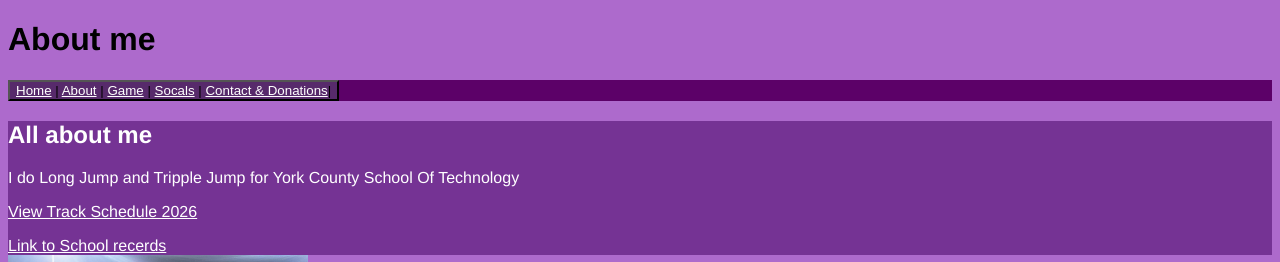
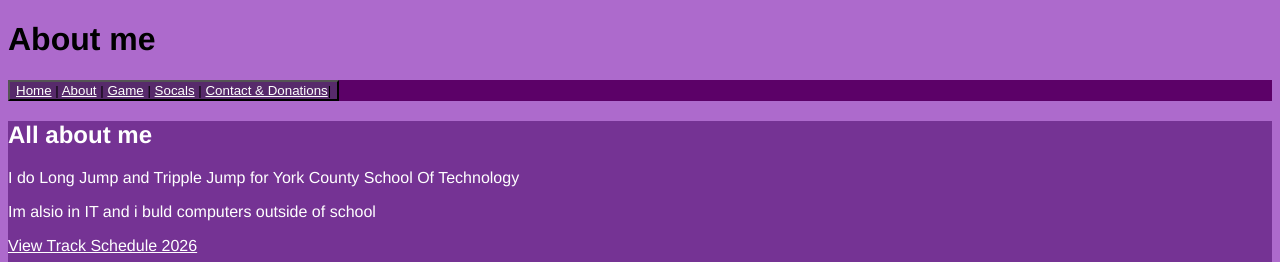
Before and after one commit to MasonGross211/MasonGross211.github.io, a plain HTML site: page about.html in a window 1280 px wide. Shown: the top 262 px of the page. Drawn offline with Linux system fonts and the light colour scheme.

Commit message:
save 1.1.5

```diff
--- a/about.html
+++ b/about.html
@@ -56,6 +56,7 @@
         <header>
             <h2>All about me</h2>
             <p>I do Long Jump and Tripple Jump for York County School Of Technology </p>
+            <p>Im alsio in IT and i buld computers outside of school </p>
 
             <a href="Spring Track Schedule 2026.pdf" target="_blank">View Track Schedule 2026</a>
             <p></p>
```
